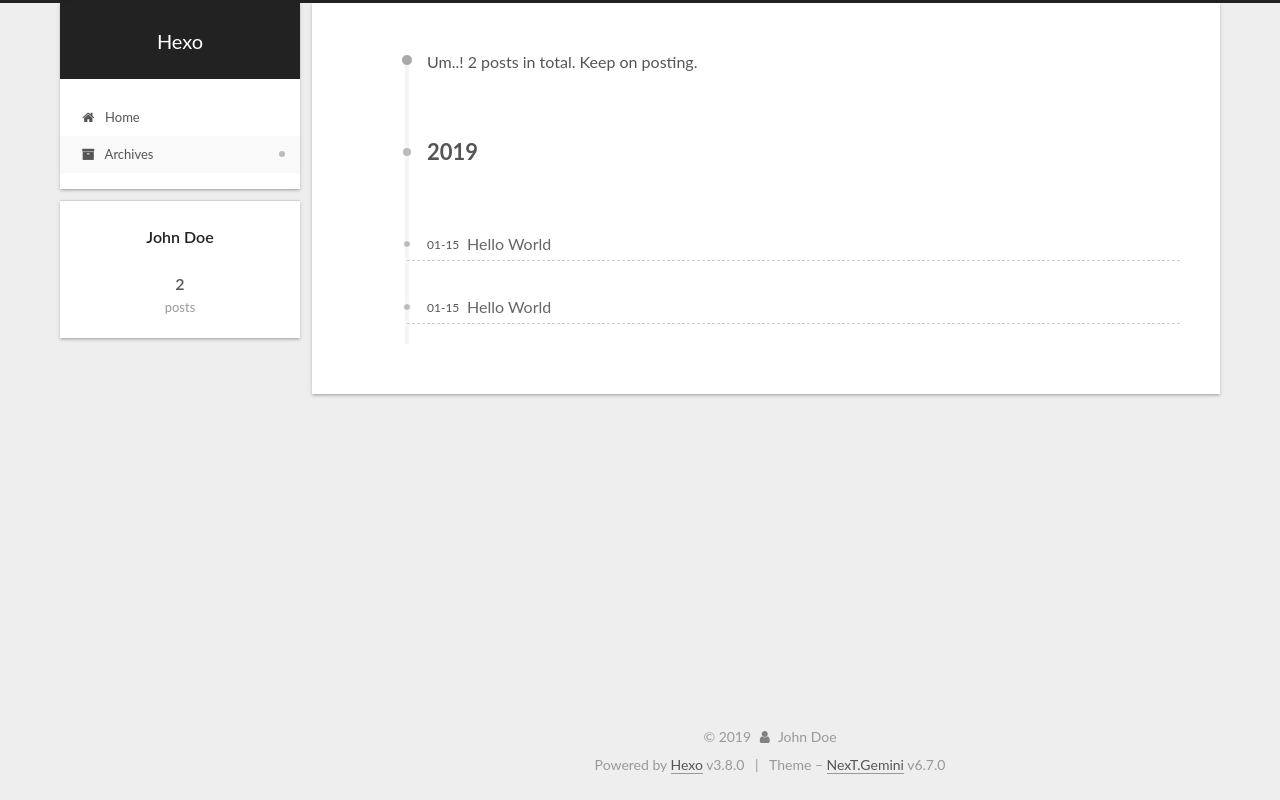
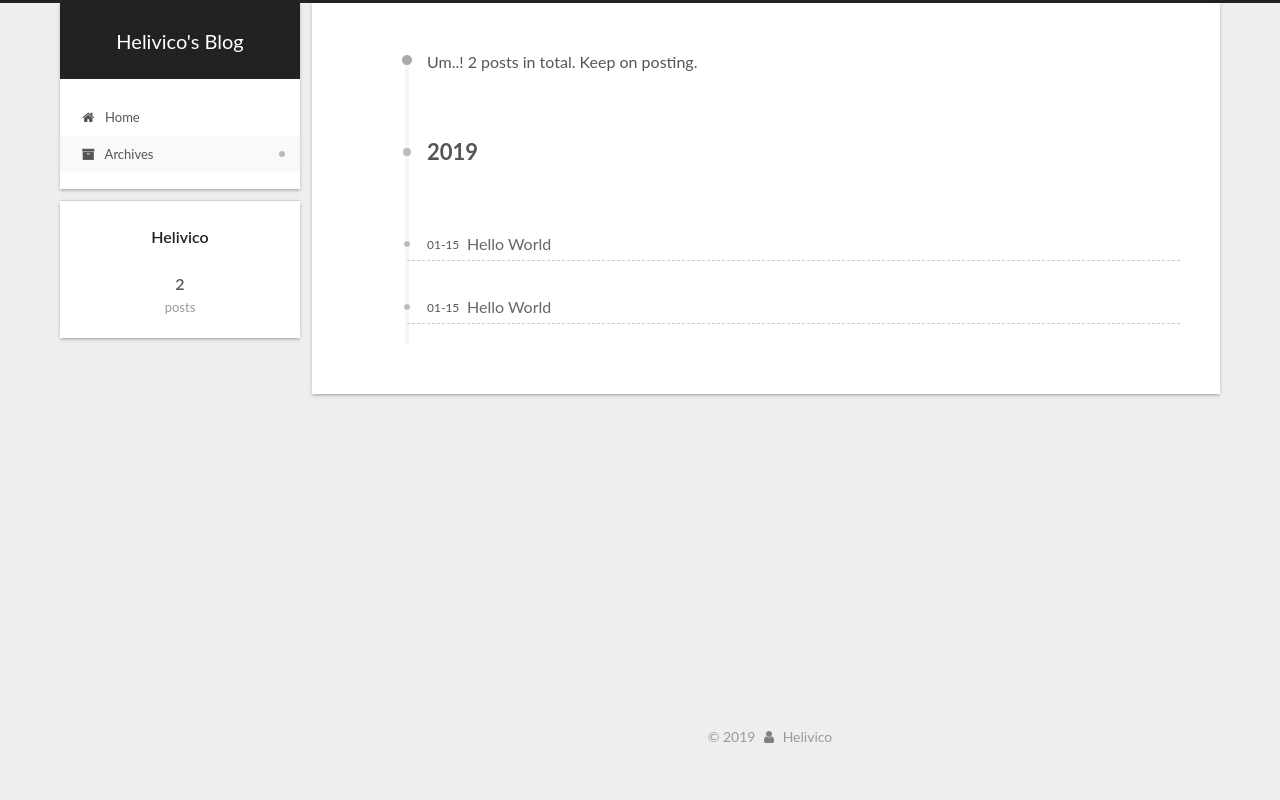
Before and after one commit to Helivico/Helivico.github.io, a plain HTML site: page archives/index.html in a window 1280 px wide. Drawn offline with Linux system fonts and the light colour scheme.

Commit message:
Site updated: 2019-01-15 19:21:28

```diff
--- a/archives/index.html
+++ b/archives/index.html
@@ -97,12 +97,12 @@
 
 
   <meta property="og:type" content="website">
-<meta property="og:title" content="Hexo">
+<meta property="og:title" content="Helivico&#39;s Blog">
 <meta property="og:url" content="http://yoursite.com/archives/index.html">
-<meta property="og:site_name" content="Hexo">
+<meta property="og:site_name" content="Helivico&#39;s Blog">
 <meta property="og:locale" content="default">
 <meta name="twitter:card" content="summary">
-<meta name="twitter:title" content="Hexo">
+<meta name="twitter:title" content="Helivico&#39;s Blog">
 
 
 
@@ -119,7 +119,7 @@
   };
 </script>
 
-  <title>Archive | Hexo</title>
+  <title>Archive | Helivico's Blog</title>
 
 
 
@@ -178,7 +178,7 @@
     <div class="custom-logo-site-title">
       <a href="/" class="brand" rel="start">
         <span class="logo-line-before"><i></i></span>
-        <span class="site-title">Hexo</span>
+        <span class="site-title">Helivico's Blog</span>
         <span class="logo-line-after"><i></i></span>
       </a>
     </div>
@@ -413,7 +413,7 @@
         <div class="site-overview">
           <div class="site-author motion-element" itemprop="author" itemscope="" itemtype="http://schema.org/Person">
 
-              <p class="site-author-name" itemprop="name">John Doe</p>
+              <p class="site-author-name" itemprop="name">Helivico</p>
               <p class="site-description motion-element" itemprop="description"></p>
           </div>
 
@@ -471,14 +471,14 @@
   <span class="with-love" id="animate">
     <i class="fa fa-user"></i>
   </span>
-  <span class="author" itemprop="copyrightHolder">John Doe</span>
+  <span class="author" itemprop="copyrightHolder">Helivico</span>
 
 
 
 
 </div>
 
-
+<!--
   <div class="powered-by">Powered by <a href="https://hexo.io" class="theme-link" rel="noopener" target="_blank">Hexo</a> v3.8.0</div>
 
 
@@ -489,6 +489,7 @@
 
   <div class="theme-info">Theme – <a href="https://theme-next.org" class="theme-link" rel="noopener" target="_blank">NexT.Gemini</a> v6.7.0</div>
 
+-->
 
 
 
--- a/css/main.css
+++ b/css/main.css
@@ -1895,7 +1895,7 @@ pre .javascript .function {
   width: 4px;
   height: 4px;
   border-radius: 50%;
-  background: #fffaff;
+  background: #094741;
 }
 .links-of-blogroll {
   font-size: 13px;
```
Also changed, not shown: 2019/01/15/Hello-World-0/index.html (+9 -8 lines), 2019/01/15/hello-world/index.html (+9 -8 lines), archives/2019/01/index.html (+9 -8 lines), archives/2019/index.html (+9 -8 lines), index.html (+13 -12 lines).
